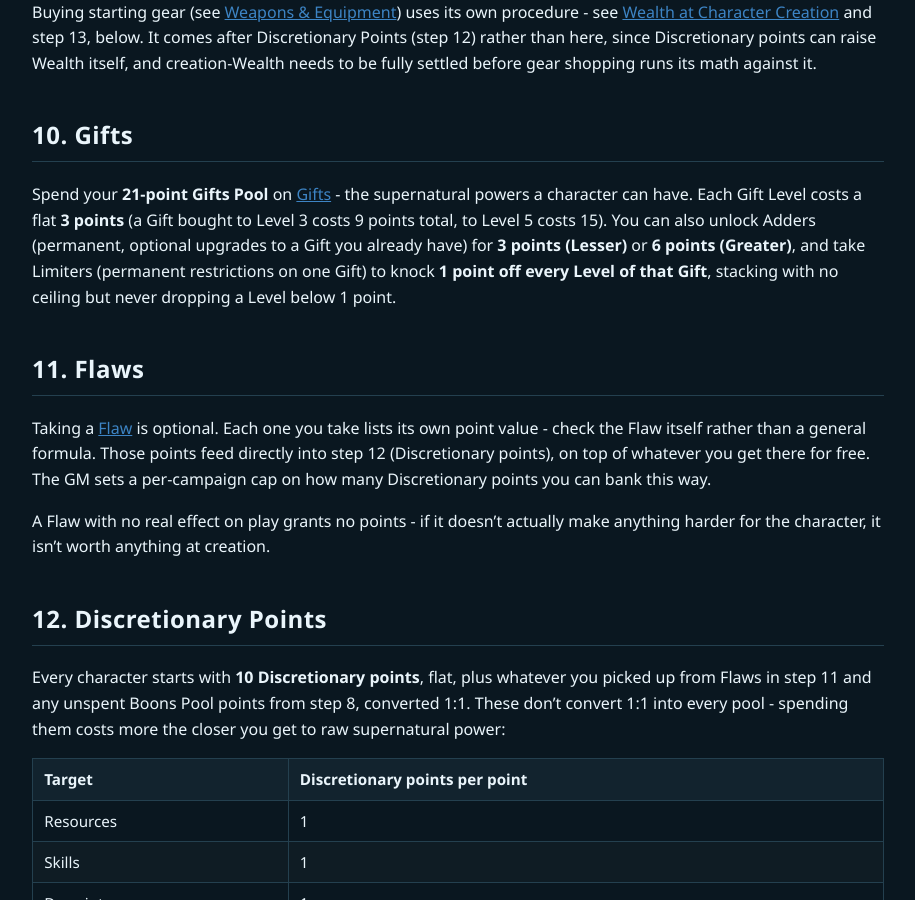
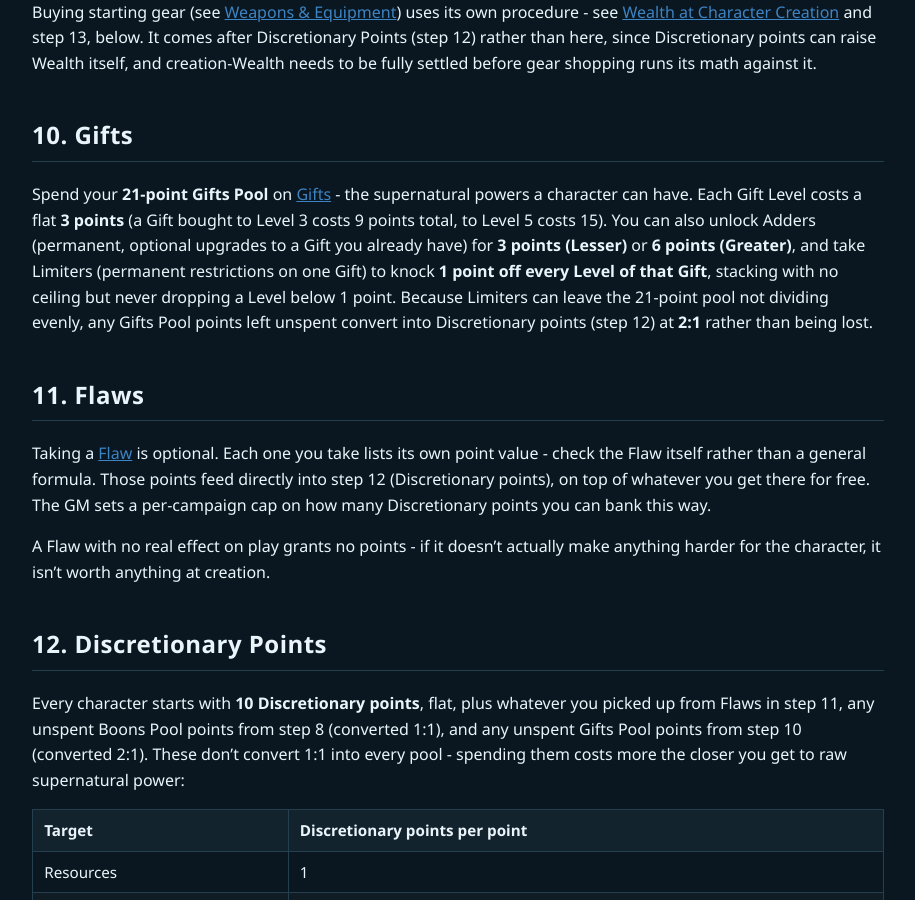
Before and after one commit to feralucce/20_Below, a Jekyll site: the page built from rules/character-creation.md, in a window 1280 px wide and 900 px high, scrolled down 4557 px. Shown: the whole window, without its empty margins (182-1097 px from the left). Built offline with Jekyll 4.4.1, drawn with Linux system fonts in a browser that asks for light colours; our own code applies the rules of GitHub Pages for plain Markdown files.

Commit message:
Convert unspent Gifts Pool points into Discretionary points, at 2:1
Limiters discount a Gift's per-Level cost (floored at 1), so the 21-point
Gifts Pool doesn't always divide evenly once limited and unlimited Gifts
are mixed - previously that leftover was simply lost, unlike the Boons
Pool's existing 1:1 conversion. New unspentGiftsPoolPoints() in state.js,
folded into discretionaryTotal() at a new Gifts Pool Leftover Rate (2)
read from costs.md. Gifts/Discretionary step text and rules prose
(character-creation.md, gifts.md) updated to match.

Co-Authored-By: Claude Sonnet 5 <noreply@anthropic.com>

```diff
--- a/app/parse/costs.js
+++ b/app/parse/costs.js
@@ -44,6 +44,7 @@ export function parseCosts(costsMd) {
     giftLimiterDiscount: rates['Gift Limiter Discount (per Limiter, per Level)'],
     giftLimiterFloor: rates['Gift Limiter Floor (minimum points/Level)'],
     giftAdderCost: { Lesser: rates['Gift Adder Cost - Lesser'], Greater: rates['Gift Adder Cost - Greater'] },
+    giftsLeftoverRate: rates['Gifts Pool Leftover Rate (Discretionary per unspent point)'],
     boonTierCost: {
       Trivial: rates['Boon Cost - Trivial'],
       Lesser: rates['Boon Cost - Lesser'],
--- a/app/steps/09-gifts.js
+++ b/app/steps/09-gifts.js
@@ -32,7 +32,7 @@ export default {
       el(
         'p',
         {},
-        `Each Gift Level costs a flat ${data.giftLevelCost} points from a ${data.giftsPoolTotal}-point pool (Limiters reduce this per-Gift, floored at 1). Remaining: ${remaining}.`,
+        `Each Gift Level costs a flat ${data.giftLevelCost} points from a ${data.giftsPoolTotal}-point pool (Limiters reduce this per-Gift, floored at 1). Remaining: ${remaining}. Anything left unspent converts into Discretionary points (the Discretionary Points step) at ${data.giftsLeftoverRate}:1.`,
       ),
     );
 
--- a/app/steps/12-discretionary.js
+++ b/app/steps/12-discretionary.js
@@ -17,6 +17,7 @@ import {
   giftLevelCost,
   skillTierName,
   unspentBoonsPoolPoints,
+  unspentGiftsPoolPoints,
 } from '../state.js';
 import { renderBoonPicker } from './07-boons.js';
 
@@ -29,7 +30,9 @@ export default {
       const t = discretionaryTotal(state, data);
       const s = discretionaryPointsSpent(state, data);
       const r = discretionaryRemaining(state, data);
-      return `Base ${data.discretionaryBase} + ${flawsPointsGranted(state)} from Flaws + ${unspentBoonsPoolPoints(state, data)} unspent from Boons = ${t} total. Spent: ${s}. Remaining: ${r}.`;
+      const giftsLeftover = unspentGiftsPoolPoints(state, data);
+      const giftsLeftoverPoints = giftsLeftover * data.giftsLeftoverRate;
+      return `Base ${data.discretionaryBase} + ${flawsPointsGranted(state)} from Flaws + ${unspentBoonsPoolPoints(state, data)} unspent from Boons + ${giftsLeftoverPoints} unspent from Gifts (${giftsLeftover} pt${giftsLeftover === 1 ? '' : 's'} at ${data.giftsLeftoverRate}:1) = ${t} total. Spent: ${s}. Remaining: ${r}.`;
     }
     const summaryEl = el('p', {}, summaryText());
 
--- a/docs/changelog.html
+++ b/docs/changelog.html
@@ -96,6 +96,10 @@
   <h3 class="changelog-heading">Rules</h3>
   <ul class="changelog-list">
     <li class="changelog-entry">
+      <span class="changelog-date">8-22-2026 1200</span>
+      <span class="changelog-text">Added a Gifts Pool leftover rule: Limiters vary a Gift's per-Level cost, so the 21-point pool doesn't always divide evenly - unspent points now convert into Discretionary points at 2:1, same idea as the Boons Pool's existing 1:1 conversion.</span>
+    </li>
+    <li class="changelog-entry">
       <span class="changelog-date">8-21-2026 2100</span>
       <span class="changelog-text">Added Everyman Gear Packages: 18 free, no-roll starter kits (3 per creation-Wealth Level, 0-5) as an alternative to Wealth Check shopping, access cumulative downward. New Flaw, Destitute, zeroes creation-Wealth and unlocks the exclusive Level 0 tier.</span>
     </li>
--- a/rules/character-creation.md
+++ b/rules/character-creation.md
@@ -106,7 +106,7 @@ Buying starting gear (see [Weapons & Equipment](weapons.md)) uses its own proced
 
 ## 10. Gifts
 
-Spend your **21-point Gifts Pool** on [Gifts](gifts.md) - the supernatural powers a character can have. Each Gift Level costs a flat **3 points** (a Gift bought to Level 3 costs 9 points total, to Level 5 costs 15). You can also unlock Adders (permanent, optional upgrades to a Gift you already have) for **3 points (Lesser)** or **6 points (Greater)**, and take Limiters (permanent restrictions on one Gift) to knock **1 point off every Level of that Gift**, stacking with no ceiling but never dropping a Level below 1 point.
+Spend your **21-point Gifts Pool** on [Gifts](gifts.md) - the supernatural powers a character can have. Each Gift Level costs a flat **3 points** (a Gift bought to Level 3 costs 9 points total, to Level 5 costs 15). You can also unlock Adders (permanent, optional upgrades to a Gift you already have) for **3 points (Lesser)** or **6 points (Greater)**, and take Limiters (permanent restrictions on one Gift) to knock **1 point off every Level of that Gift**, stacking with no ceiling but never dropping a Level below 1 point. Because Limiters can leave the 21-point pool not dividing evenly, any Gifts Pool points left unspent convert into Discretionary points (step 12) at **2:1** rather than being lost.
 
 ## 11. Flaws
 
@@ -116,7 +116,7 @@ A Flaw with no real effect on play grants no points - if it doesn't actually mak
 
 ## 12. Discretionary Points
 
-Every character starts with **10 Discretionary points**, flat, plus whatever you picked up from Flaws in step 11 and any unspent Boons Pool points from step 8, converted 1:1. These don't convert 1:1 into every pool - spending them costs more the closer you get to raw supernatural power:
+Every character starts with **10 Discretionary points**, flat, plus whatever you picked up from Flaws in step 11, any unspent Boons Pool points from step 8 (converted 1:1), and any unspent Gifts Pool points from step 10 (converted 2:1). These don't convert 1:1 into every pool - spending them costs more the closer you get to raw supernatural power:
 
 | Target | Discretionary points per point |
 |---|---|
```
Also changed, not shown: app/state.js (+19 -3 lines), rules/costs.md (+1 -0 lines), rules/gifts.md (+2 -0 lines).
